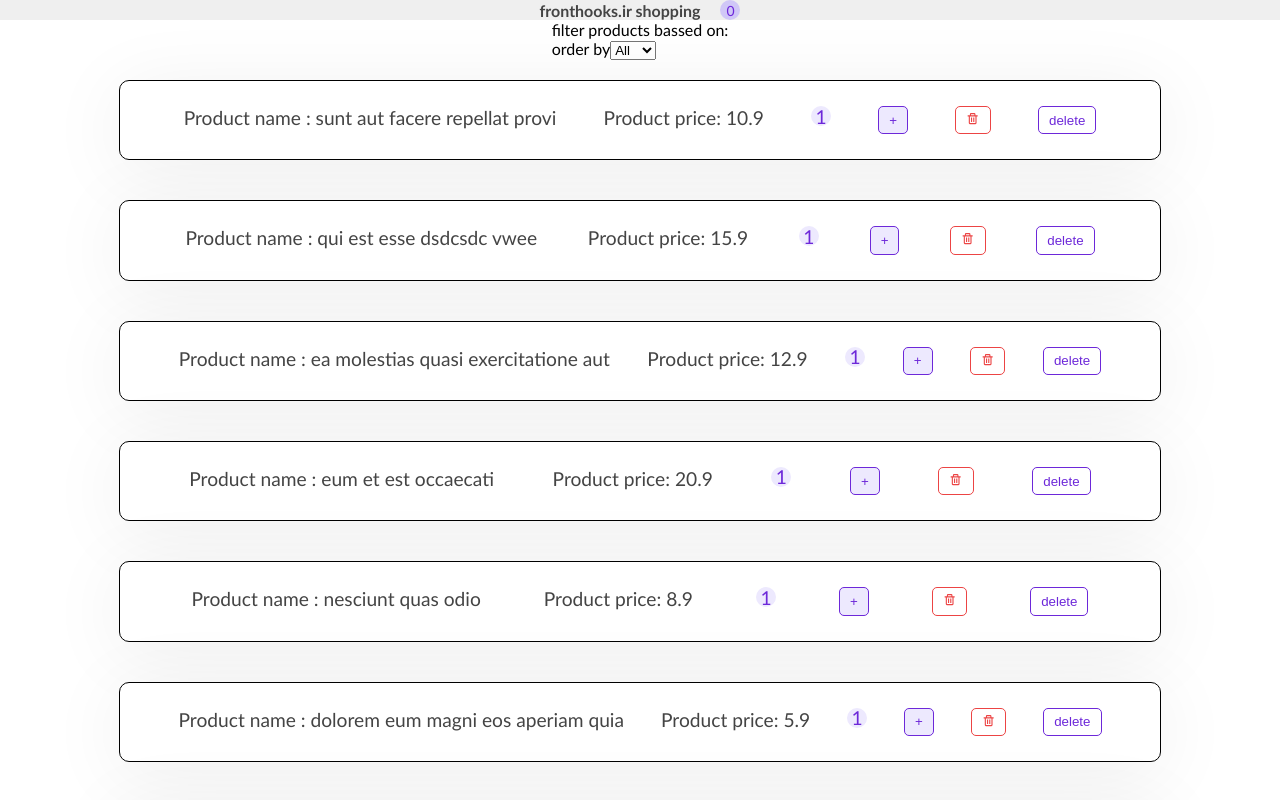
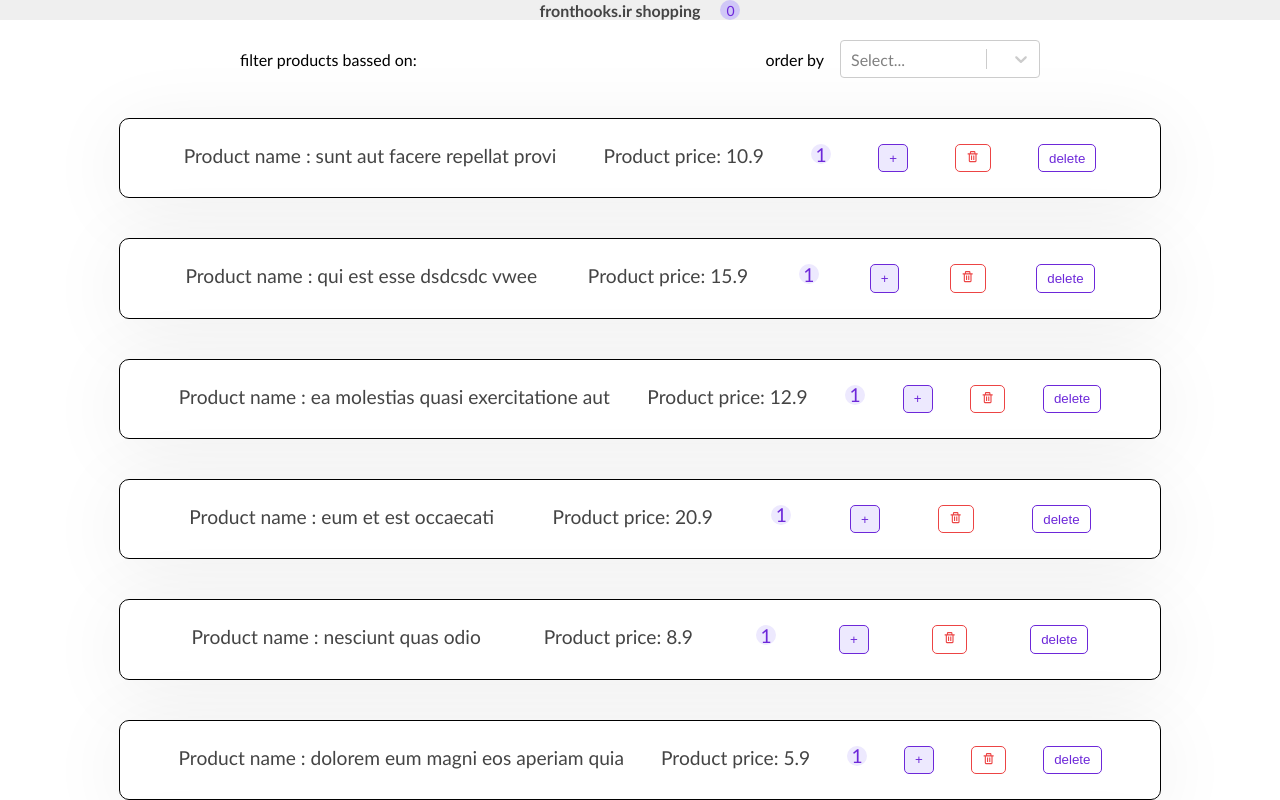
Before and after one commit to sevankeshish/filter-search-sort-of-state, a React (Create React App) app: page / in a window 1280 px wide. Shown: the top 800 px of the page. Built offline with nearby package versions, Linux system fonts and the light colour scheme.

Commit message:
react-select library for filtering

```diff
--- a/package.json
+++ b/package.json
@@ -13,6 +13,7 @@
     "react-icons": "^4.8.0",
     "react-redux": "^8.0.5",
     "react-scripts": "5.0.1",
+    "react-select": "^5.7.3",
     "redux": "^4.2.1",
     "redux-logger": "^3.0.6",
     "redux-thunk": "^2.4.2",
--- a/src/Providers/productProviderReducer.jsx
+++ b/src/Providers/productProviderReducer.jsx
@@ -47,13 +47,15 @@
     case "delete":
       const filteredProducts = state.filter((e) => e.id !== action.id);
       return filteredProducts;
-    case "filter":
-      if(action.event.target.value === ""){
+    case "filter":{
+      const value = action.selectedOption.value
+      if(value === ""){
         return ProductsData
       } else {
-        const updatedProducts = ProductsData.filter((p)=> p.availableSizes.indexOf(action.event.target.value) >= 0)
+        const updatedProducts = ProductsData.filter((p)=> p.availableSizes.indexOf(value) >= 0)
         return updatedProducts
       }
+    }
     default:
       return state;
   }
--- a/src/components/Filter/Filter.jsx
+++ b/src/components/Filter/Filter.jsx
@@ -1,22 +1,36 @@
 import { useState } from "react";
 import { useProductAction } from "../../Providers/productProviderReducer";
+import Select from 'react-select'
+
+import styles from "./filter.module.css"
+
+const options = [
+  {value:"" , label: "All"},
+  {value:"XS" , label: "XS"},
+  {value:"S" , label: "S"},
+  {value:"M" , label: "M"},
+  {value:"L" , label: "L"},
+  {value:"XL" , label: "XL"},
+  {value:"XXL" , label: "XXl"},
+]
 
 const Filter = () => {
   const dispatch = useProductAction();
 
   const [value , setValue] = useState("")
 
-  const changeHandler = (e) => {
-    dispatch({ type: "filter", event:e })
-    setValue(e.target.value)
+  const changeHandler = (selectedOption) => {
+    // console.log(selectedOption);
+    dispatch({ type: "filter", selectedOption })
+    setValue(selectedOption)
   }
 
   return (
-    <div>
+    <div className={styles.filter}>
       <p>filter products bassed on: </p>
-      <div>
-        order by
-        <select onChange={changeHandler} value={value}>
+      <div className={styles.selectContainer}>
+        <span> order by </span>
+        {/* <select onChange={changeHandler} value={value}>
           <option value="">All</option>
           <option value="XS">XS</option>
           <option value="S">S</option>
@@ -24,7 +38,8 @@
           <option value="L">L</option>
           <option value="XL">XL</option>
           <option value="XLL">XLL</option>
-        </select>
+        </select> */}
+        <Select value={value} onChange={changeHandler} options={options} className={styles.select}/>
       </div>
     </div>
   );
--- /dev/null
+++ b/src/components/Filter/filter.module.css
@@ -0,0 +1,21 @@
+.filter{
+    display: flex;
+    justify-content: space-between;
+    width:50rem;
+    align-items: center;
+    margin:20px;
+}
+
+.select{
+    width:200px;
+}
+
+.selectContainer{
+    display: flex;
+    align-items: center;
+}
+
+.selectContainer span{
+    display: block;
+    margin-right: 1rem;
+}
```
Also changed, not shown: 1 other file (tests, documents, lock files or other folders).
